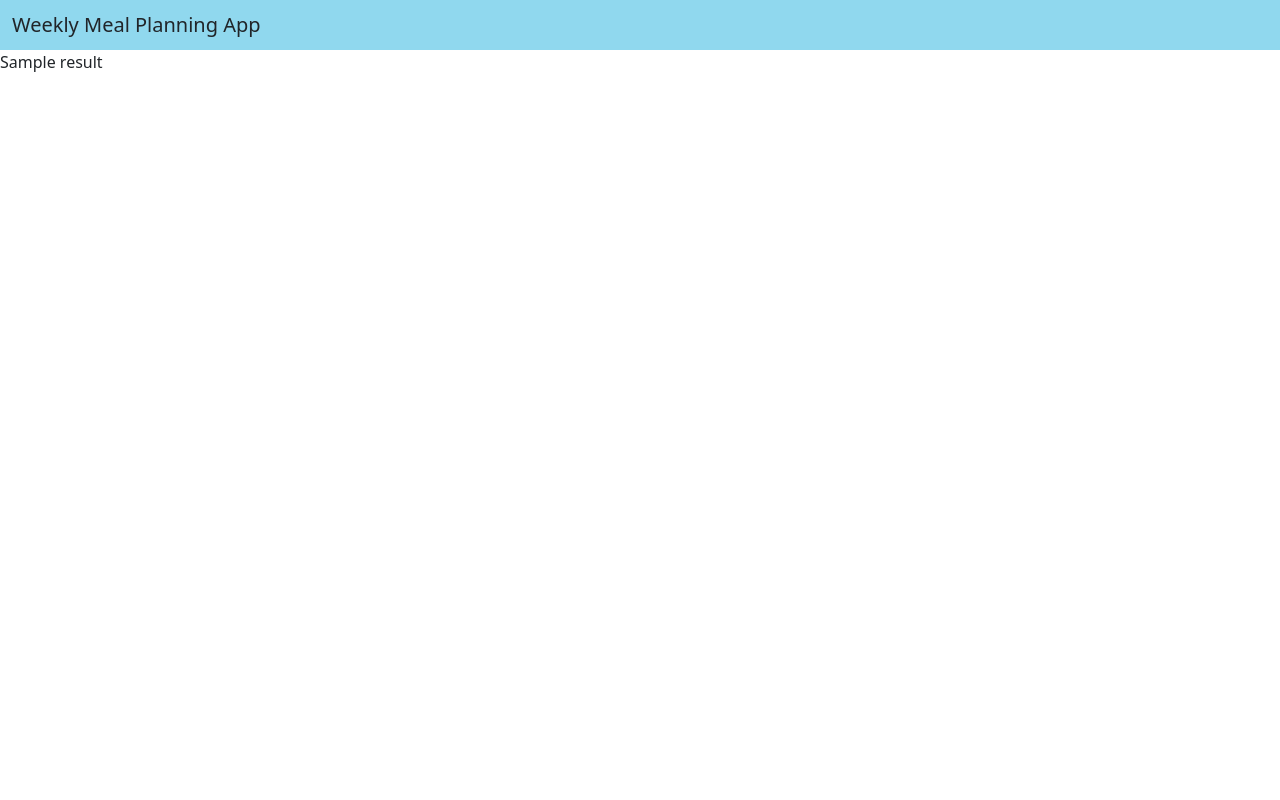
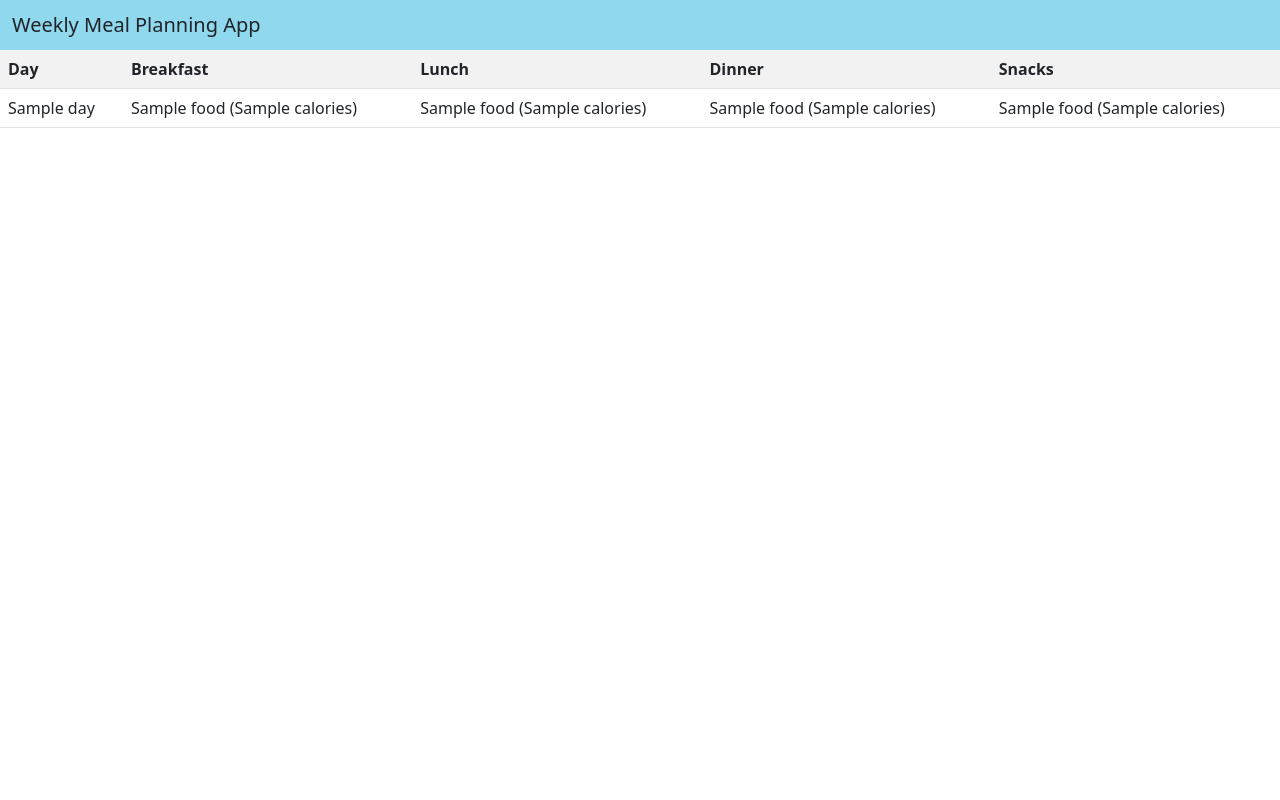
Before and after one commit to anaghamoosad/meal_plan_app, a Flask app: template templates/result.html in a window 1280 px wide. Run offline with Flask 3, Linux system fonts and the light colour scheme; the template is opened without the code that fills it: most values are stand-ins (such as "Sample title", 1, 10 or a date in 2020).

Commit message:
created meal plan table

```diff
--- a/templates/result.html
+++ b/templates/result.html
@@ -22,7 +22,25 @@
       <span class="navbar-brand mb-0 h1  ">Weekly Meal Planning App</span>
     </div>
   </nav>
-  {{result}}
+  <table class="table table-striped">
+    <tr>
+      <th>Day</th>
+      <th>Breakfast</th>
+      <th>Lunch</th>
+      <th>Dinner</th>
+      <th>Snacks</th>
+    </tr>
+    {% for day, meals in result.items() %}
+      <tr>
+        <td>{{ day }}</td>
+        <td>{{ meals['Breakfast']['food'] }} ({{ meals['Breakfast']['calories'] }})</td>
+        <td>{{ meals['Lunch']['food'] }} ({{ meals['Lunch']['calories'] }})</td>
+        <td>{{ meals['Dinner']['food'] }} ({{ meals['Dinner']['calories'] }})</td>
+        <td>{{ meals['Snacks']['food'] }} ({{ meals['Snacks']['calories'] }})</td>
+      </tr>
+    {% endfor %}
+  </table>
+
 </body>
 
 </html>
```
